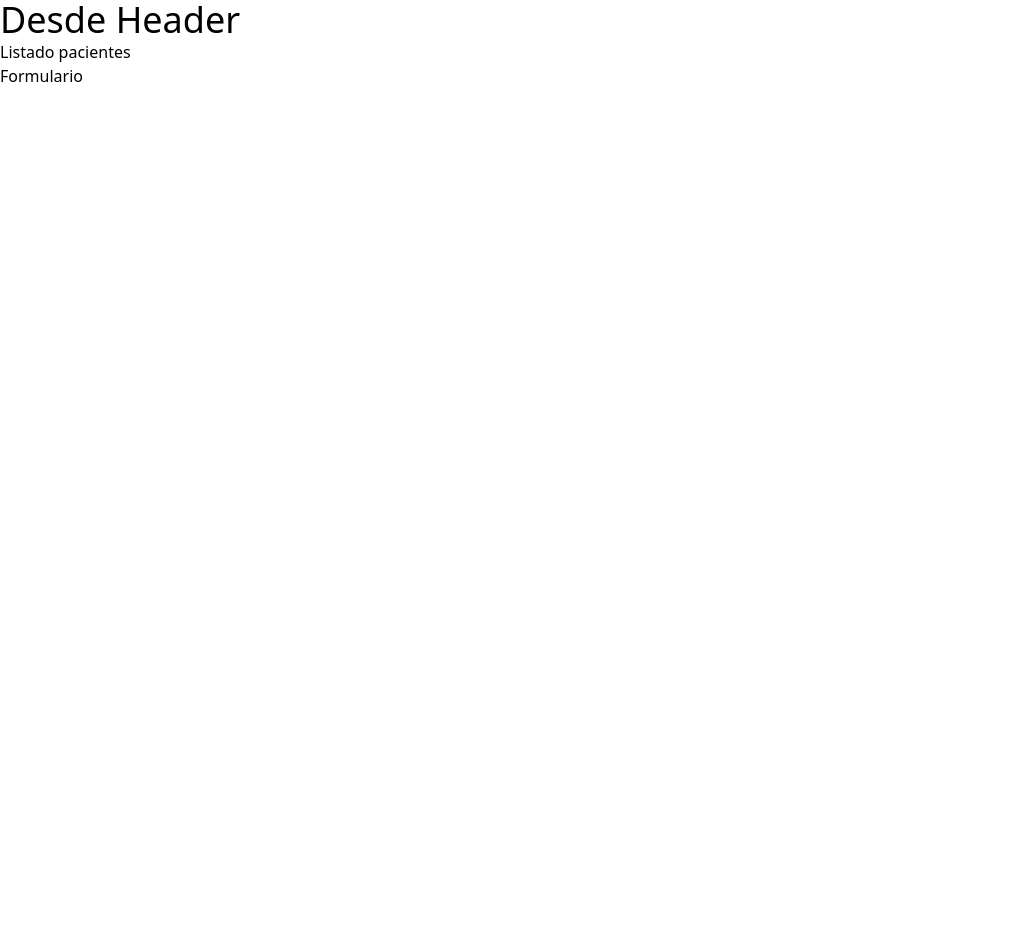
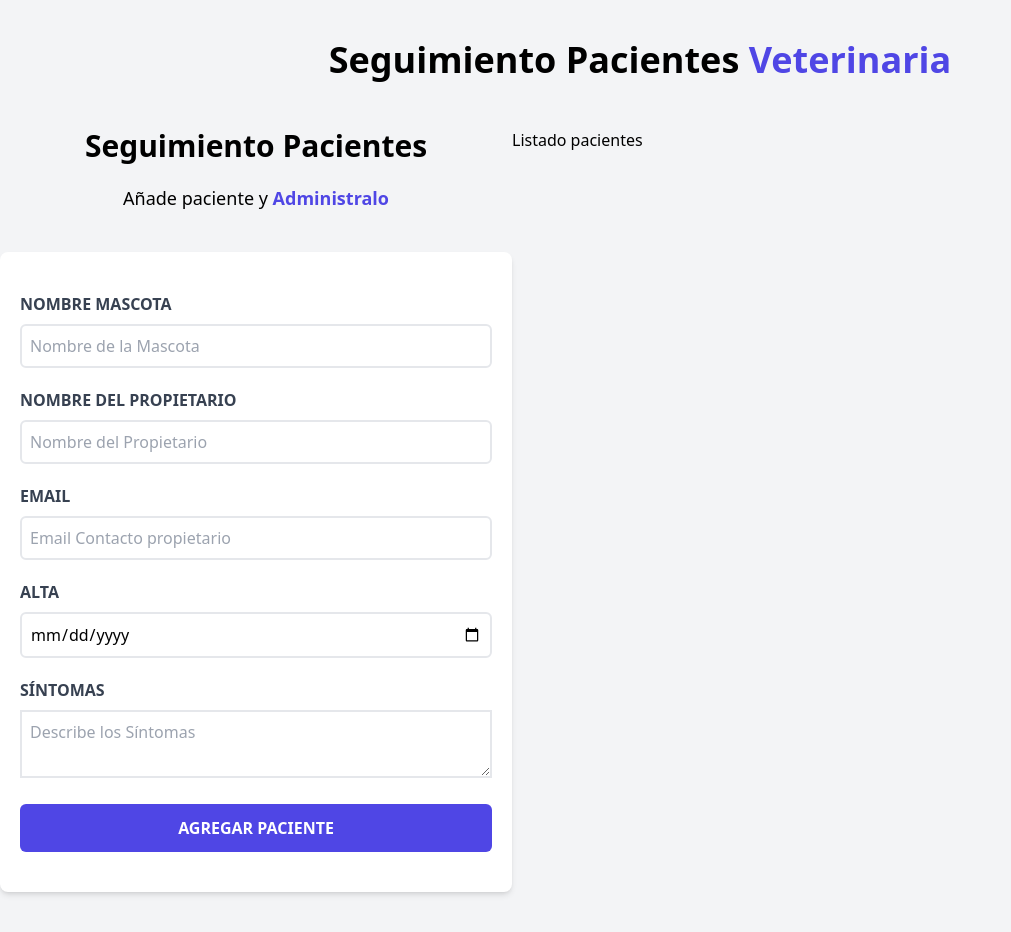
Before and after one commit to Reverte10/Control-de-citas-en-React, a React (Vite) app: page / in a window 1280 px wide. Shown: the whole page, without its empty margins (0-1011 px from the left). Before the commit the page ends 800 px from the top, so only its background shows below. Built offline with nearby package versions, Linux system fonts and the light colour scheme.

Commit message:
creado formulario

```diff
--- a/index.html
+++ b/index.html
@@ -6,7 +6,7 @@
     <meta name="viewport" content="width=device-width, initial-scale=1.0" />
     <title>Citas React</title>
   </head>
-  <body>
+  <body class="bg-gray-100 h-screen">
     <div id="root"></div>
     <script type="module" src="/src/main.jsx"></script>
   </body>
--- a/src/App.jsx
+++ b/src/App.jsx
@@ -5,11 +5,15 @@
 function App() {
 
   return (
-    <>
+    <div className="container mx-auto mt-10">
       <Header />
-      <ListadoPacientes />
-      <Formulario />
-    </>
+
+      <div className="mt-12 md:flex">
+        <Formulario />
+        <ListadoPacientes />
+      </div>
+
+    </div>
   )
 }
 
--- a/src/components/Formulario.jsx
+++ b/src/components/Formulario.jsx
@@ -1,7 +1,69 @@
 function Formulario() {
   return (
-    <div>
-      <h3>Formulario</h3>
+    <div className="md:w-1/2 lg:w-2/5">
+      <h3 className="font-black text-3xl text-center">Seguimiento Pacientes</h3>
+      <p className="text-lg mt-5 text-center mb-10">
+        Añade paciente y {' '}
+        <span className="text-indigo-600 font-bold">Administralo</span>
+      </p>
+
+      <form className="bg-white shadow-md rounded-lg py-10 px-5 mb-10">
+        <div className="mb-5">
+          <label htmlFor='mascota' className="block text-gray-700 uppercase font-bold">Nombre Mascota</label>
+          <input
+            id='mascota'
+            type="text"
+            placeholder="Nombre de la Mascota"
+            className="border-2 w-full p-2 mt-2 placeholder-gray-400 rounded-md"
+          />
+        </div>
+
+        <div className="mb-5">
+          <label htmlFor='propietario' className="block text-gray-700 uppercase font-bold">Nombre del Propietario</label>
+          <input
+            id='propietario'
+            type="text"
+            placeholder="Nombre del Propietario"
+            className="border-2 w-full p-2 mt-2 placeholder-gray-400 rounded-md"
+          />
+        </div>
+
+        <div className="mb-5">
+          <label htmlFor='email' className="block text-gray-700 uppercase font-bold">Email</label>
+          <input
+            id='email'
+            type="email"
+            placeholder="Email Contacto propietario"
+            className="border-2 w-full p-2 mt-2 placeholder-gray-400 rounded-md"
+          />
+        </div>
+
+        <div className="mb-5">
+          <label htmlFor='alta' className="block text-gray-700 uppercase font-bold">Alta</label>
+          <input
+            id='alta'
+            type="date"
+            className="border-2 w-full p-2 mt-2 placeholder-gray-400 rounded-md"
+          />
+        </div>
+
+        <div className="mb-5">
+          <label htmlFor='sintomas' className="block text-gray-700 uppercase font-bold">Síntomas</label>
+          <textarea
+          className="border-2 w-full p-2 mt-2 placeholder-gray-400 "
+          id="sintomas"
+          placeholder="Describe los Síntomas"
+          />
+
+        </div>
+
+        <input
+        type="submit"
+        className="bg-indigo-600 w-full p-3 text-white uppercase font-bold rounded-md hover:bg-indigo-700 cursor-pointer transition-all"
+        value="Agregar Paciente"
+        />
+
+      </form>
     </div>
   )
 }
--- a/src/components/Header.jsx
+++ b/src/components/Header.jsx
@@ -1,9 +1,13 @@
 function Header() {
 
     return (
-        <h1 className="text-4xl">Desde Header</h1>
+
+    <h1 className="font-black text-4xl text-center md:w-2/3 mx-auto">
+        Seguimiento Pacientes {' '}
+        <span className="text-indigo-600">Veterinaria</span>
+    </h1>
+
     )
 
 }
-
 export default Header;
--- a/src/components/ListadoPacientes.jsx
+++ b/src/components/ListadoPacientes.jsx
@@ -1,6 +1,6 @@
 function ListadoPacientes() {
   return (
-    <div>
+    <div className="w-1/2 lg:w-3/5">
       <h2>Listado pacientes</h2>
     </div>
   )
```
